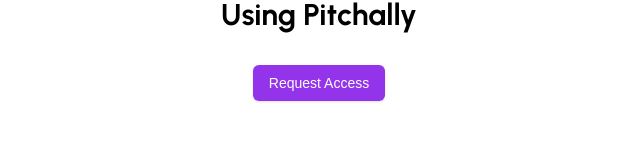
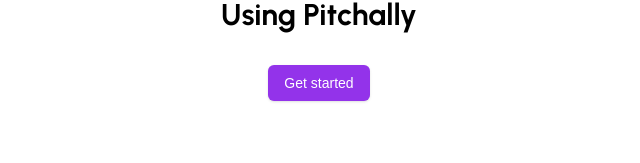
Before and after one commit to Ayeobasan/pitchClerk-waitlist, a Next.js app: page / in a window 1280 px wide. Shown: the part 5326-5489 px from the top of the page, without its empty margins (321-961 px from the left). Built offline with nearby package versions, Linux system fonts and the light colour scheme.

Commit message:
Update cta.js

```diff
--- a/app/components/cta.js
+++ b/app/components/cta.js
@@ -17,7 +17,7 @@
           </h2>
         </div>
         <div className="max-w-md mx-auto">
-          <Button className="bg-purple-600 mx-auto flex justify-center text-white hover:bg-purple-700">            <Link href="https://forms.office.com/r/UfFBNsvCJZ">Request Access</Link>
+          <Button className="bg-purple-600 mx-auto flex justify-center text-white hover:bg-purple-700">            <Link href="https://artist.pitchally.com/">Get started</Link>
           </Button>
 
           {/* <div className="text-center mb-4">Get early access!</div> */}
```
